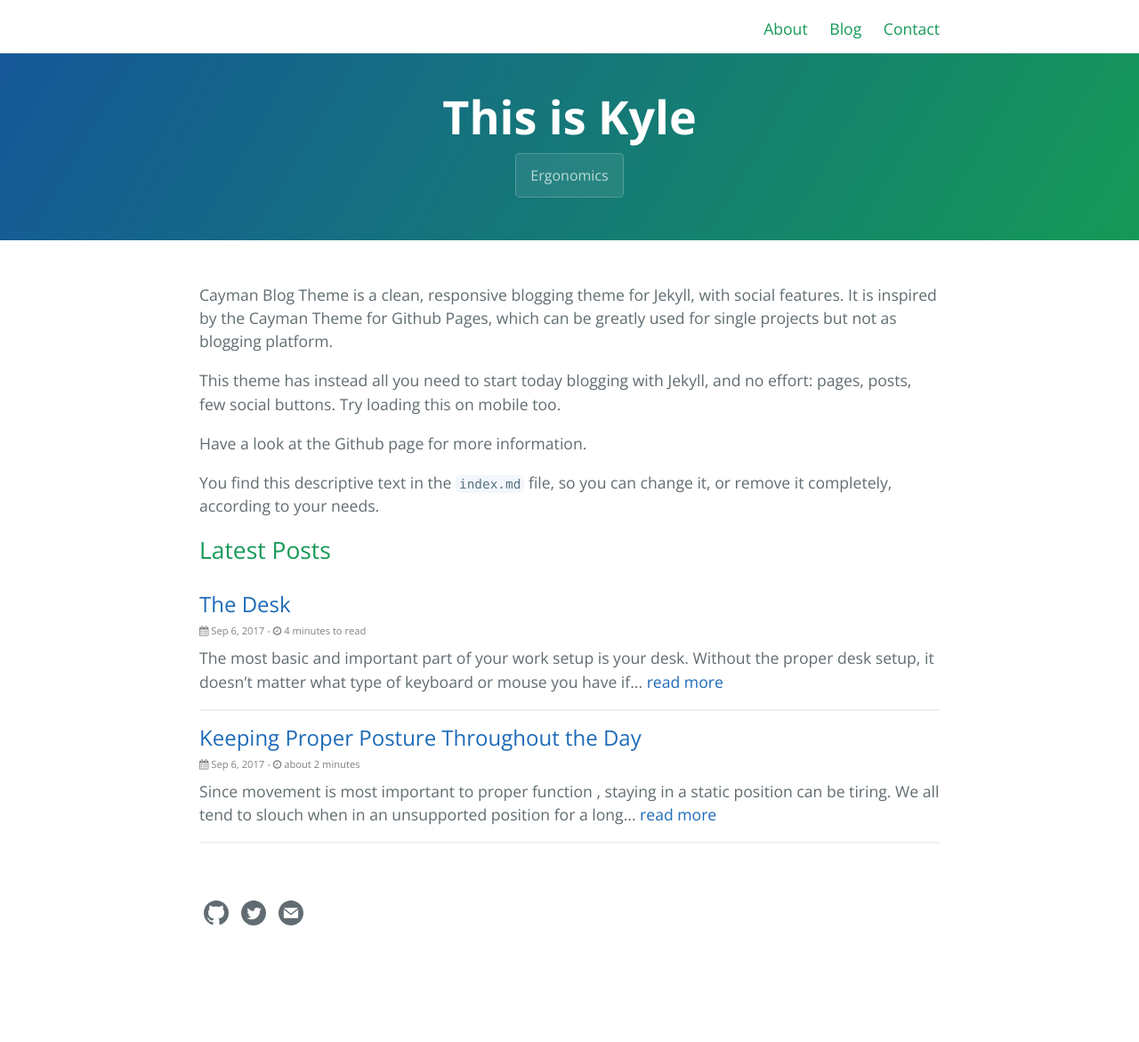
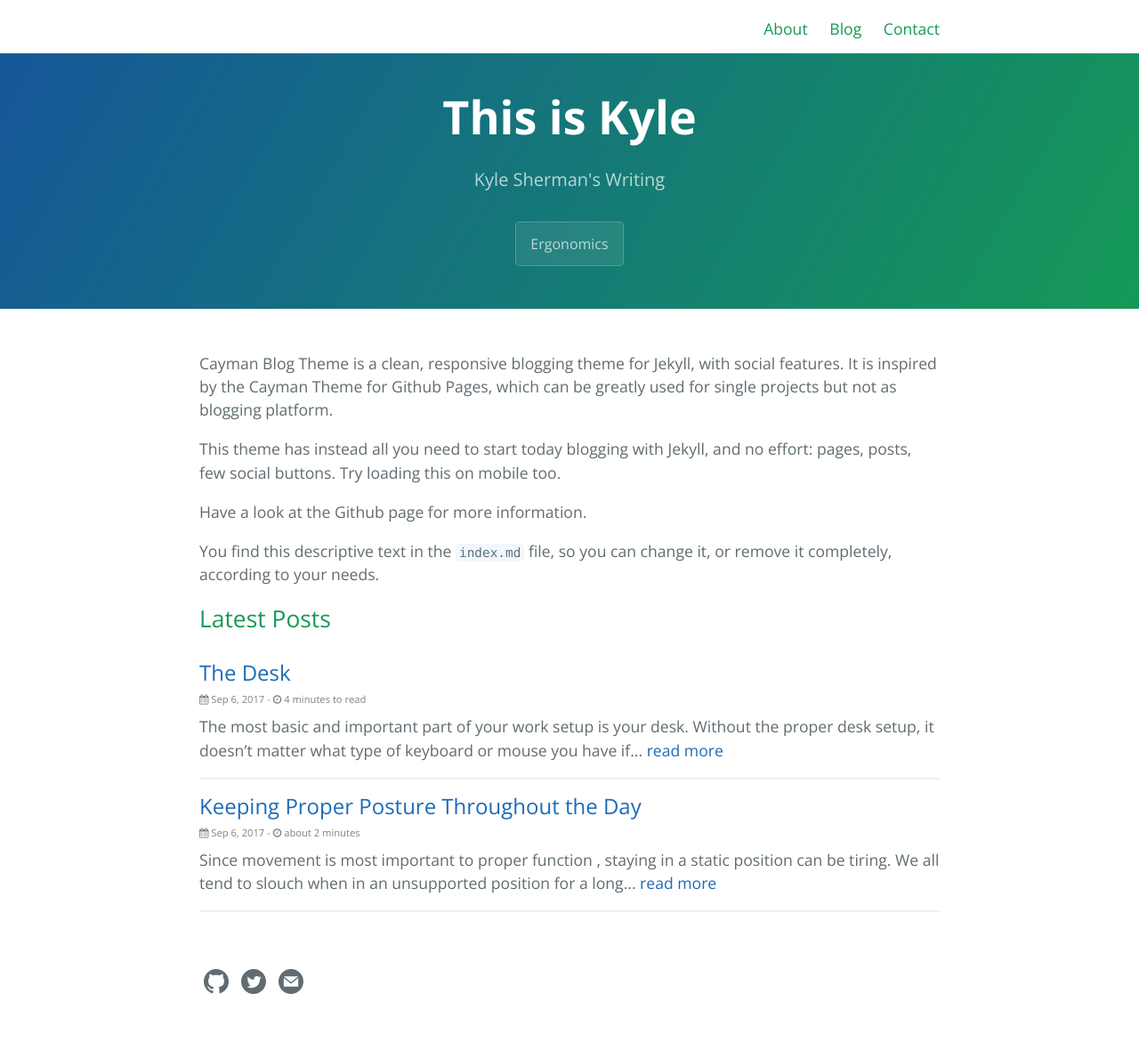
Before and after one commit to drumnkyle/drumnkyle.github.io, a Jekyll site: the page built from index.md, in a window 1280 px wide. Shown: the whole page at 89% size. Built offline with Jekyll 4.4.1, drawn with Linux system fonts in a browser that asks for light colours; the repository's description, which GitHub fills in, is left out; before the commit the page ends 1094 px from its top, so only the background shows below that.

Commit message:
Added tagline/description

```diff
--- a/_config.yml
+++ b/_config.yml
@@ -1,5 +1,6 @@
 theme:
 title: This is Kyle
+description: Kyle Sherman's Writing
 show_downloads: false
 tag_page_dir: tags
 permalink: /posts/:title.html
```
